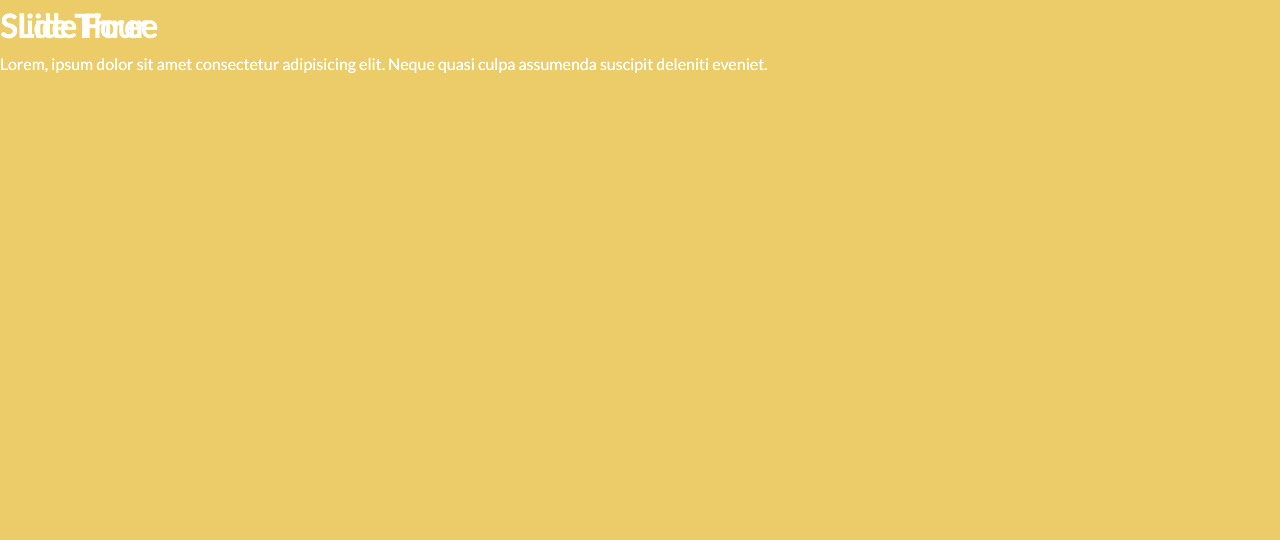
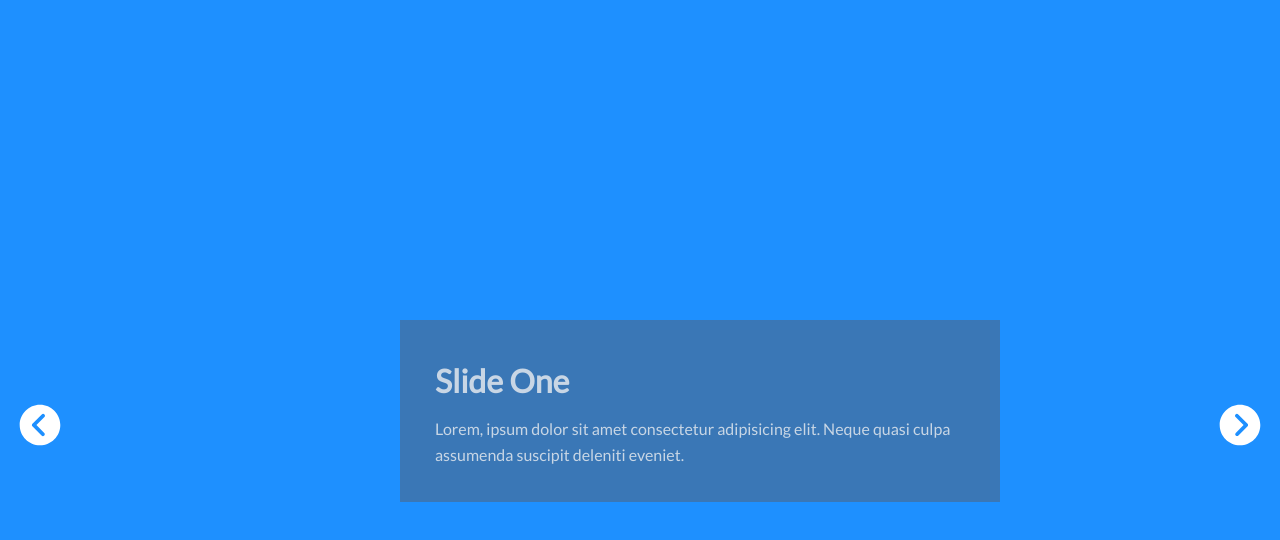
Before and after one commit to OluwatosinAdegoke/meet-me, a plain HTML site: page index.html in a window 1280 px wide. Drawn offline with Linux system fonts and the light colour scheme.

Commit message:
Sophisticated Styling
Added more sophisticated styling: buttons, background images, organised divs

```diff
--- a/index.html
+++ b/index.html
@@ -9,41 +9,49 @@
 <body>
     <div class='slider'>
         <div class='slide current'>
+            <div class='content'>
                 <h1>Slide One</h1>
                 <p>
                     Lorem, ipsum dolor sit amet consectetur adipisicing elit. Neque quasi culpa assumenda suscipit deleniti eveniet.
                 </p>
             </div>
+        </div>
         <div class='slide'>
-            <h1>Slide Two</h1>
+            <div class='content'>
+                <h1>Slide One</h1>
                 <p>
                     Lorem, ipsum dolor sit amet consectetur adipisicing elit. Neque quasi culpa assumenda suscipit deleniti eveniet.
                 </p>
             </div>
+        </div>
         <div class='slide'>
-            <h1>Slide Three</h1>
+            <div class='content'>
+                <h1>Slide One</h1>
                 <p>
                     Lorem, ipsum dolor sit amet consectetur adipisicing elit. Neque quasi culpa assumenda suscipit deleniti eveniet.
                 </p>
             </div>
+        </div>
         <div class='slide'>
-            <h1>SLide Four</h1>
+            <div class='content'>
+                <h1>Slide One</h1>
                 <p>
                     Lorem, ipsum dolor sit amet consectetur adipisicing elit. Neque quasi culpa assumenda suscipit deleniti eveniet.
                 </p>
             </div>
+        </div>
 
         <div>
-            <buttons id='prev'>
+            <span id='prev'>
                 <svg xmlns="http://www.w3.org/2000/svg" viewBox="0 0 512 512">
                     <path d="M256 48C141.1 48 48 141.1 48 256s93.1 208 208 208 208-93.1 208-208S370.9 48 256 48zm43.4 289.1c7.5 7.5 7.5 19.8 0 27.3-3.8 3.8-8.7 5.6-13.6 5.6s-9.9-1.9-13.7-5.7l-94-94.3c-6.9-7.6-6.7-19.3.6-26.6l95.4-95.7c7.5-7.5 19.7-7.6 27.3 0 7.5 7.5 7.6 19.7 0 27.3l-81.9 81 79.9 81.1z"/>
                 </svg>
-            </buttons>
-            <buttons id='next'>
+            </span>
+            <span id='next'>
                 <svg xmlns="http://www.w3.org/2000/svg" viewBox="0 0 512 512">
                     <path d="M48 256c0 114.9 93.1 208 208 208s208-93.1 208-208S370.9 48 256 48 48 141.1 48 256zm244.5 0l-81.9-81.1c-7.5-7.5-7.5-19.8 0-27.3s19.8-7.5 27.3 0l95.4 95.7c7.3 7.3 7.5 19.1.6 26.6l-94 94.3c-3.8 3.8-8.7 5.7-13.7 5.7-4.9 0-9.9-1.9-13.6-5.6-7.5-7.5-7.6-19.7 0-27.3l79.9-81z"/>
                 </svg>
-            </buttons>
+            </span>
         </div>
     </div>
 
--- a/style.css
+++ b/style.css
@@ -7,8 +7,8 @@
 body {
     font-family: 'Lato', Arial, Helvetica, sans-serif;
     color: #fff;
-    background-color: #000;
     line-height: 1.6;
+    background: #000
 }
 
 .slider {
@@ -24,12 +24,35 @@ body {
     left: 0;
     width: 100%;
     height: 100%;
-    opacity: 1;
-    transition: opacity 0.4s ease-in-out
+    opacity: 0;
+    transition: opacity 0.4s ease-in-out;
 }
 
 .slide.current {
-    opacity: 1
+    opacity: 1;
+    z-index: 1
+}
+
+.slide .content{
+    position: absolute;
+    margin: 0px auto 0px auto;
+    top: 40%;
+    left: -600px;
+    width: 600px;
+    background-color: rgba(87,96,111, 0.5);
+    color: #c8d6e5;
+    padding: 35px;
+    opacity: 0px;
+}
+
+.slide.current .content{
+    opacity: 1px;
+    transition: all 0.7ss ease-in-out 0.3s;
+    transform: translateX(1000px)
+}
+
+.slide .content h1{
+    margin-bottom: 10px
 }
 
 .slide:first-child {
@@ -44,6 +67,28 @@ body {
     background-color: #ff7f50
 }
 
-.slide:nth-child(3) {
+.slide:nth-child(4) {
     background-color: #eccc68
 }
+
+span#next{right: 15px}
+span#prev{left: 15px}
+
+span#next, span#prev {
+    position: absolute;
+    top: 50%;
+    z-index: 1
+}
+
+
+svg {
+    fill: white;
+    width: 50px;
+    height: auto;
+    transition: fill 0.1s ease-in
+}
+
+svg:hover{
+    cursor: pointer;
+    fill: #576574;
+}
```
Lines whose indentation alone changed are shown as unchanged.
